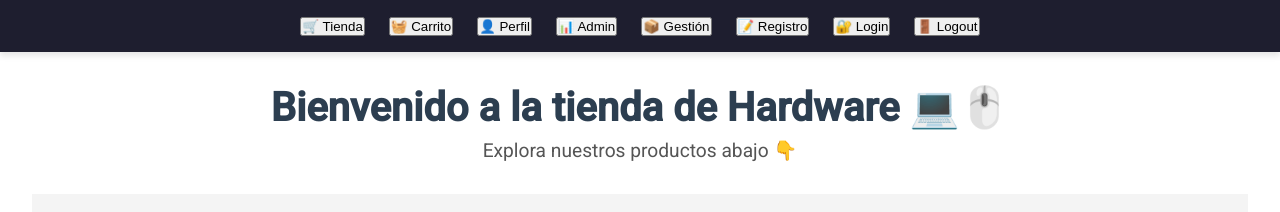
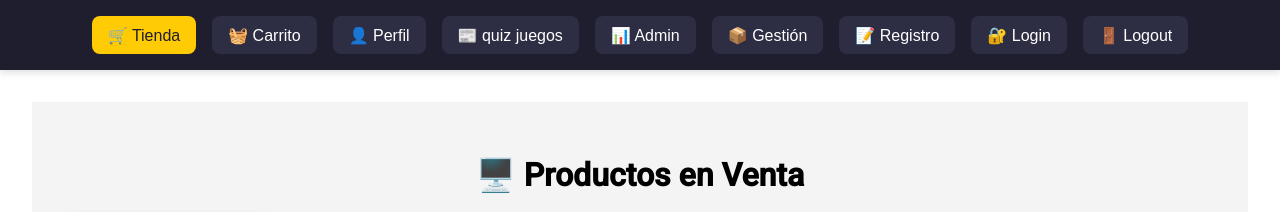
Before and after one commit to Dreyco0001/Angu_x01_integracion, an Angular app: page /tienda in a window 1280 px wide. Shown: the top 212 px of the page. Built offline with nearby package versions, Linux system fonts and the light colour scheme.

Commit message:
api agregada y correccion de routes

```diff
--- a/src/app/app.component.html
+++ b/src/app/app.component.html
@@ -25,7 +25,7 @@ body {
     background-color: #1e1e2f;
     padding: 1rem 2rem;
     color: #fff;
-  box-shadow: 0 4px 6px rgba(0,0,0,0.1);
+    box-shadow: 0 4px 6px rgba(0, 0, 0, 0.1);
   }
 
   .navbar {
@@ -36,20 +36,34 @@ body {
   .nav-menu {
     display: flex;
     flex-wrap: wrap;
-  gap: 1.5rem;
+    gap: 1rem;
     list-style: none;
   }
 
-.nav-menu li a {
-  color: #fff;
-  text-decoration: none;
-  font-weight: 500;
-  transition: color 0.3s;
+  .nav-menu li {
+    list-style: none;
   }
 
-.nav-menu li a:hover,
-.nav-menu li.active a {
-  color: #ffcb05;
+  .nav-button {
+    background-color: #2d2d44;
+    color: #fff;
+    border: none;
+    padding: 0.6rem 1rem;
+    border-radius: 8px;
+    font-weight: 500;
+    cursor: pointer;
+    transition: background-color 0.3s, transform 0.2s;
+    font-size: 1rem;
+  }
+
+  .nav-button:hover {
+    background-color: #3f3f5a;
+    transform: scale(1.05);
+  }
+
+  .nav-menu li.active .nav-button {
+    background-color: #ffcb05;
+    color: #1e1e2f;
   }
 
   /* ---------- MAIN ---------- */
@@ -108,7 +122,6 @@ body {
       font-size: 1rem;
     }
   }
-
 </style>
 
 <main class="main">
@@ -117,38 +130,37 @@ body {
       <nav class="navbar">
         <ul class="nav-menu">
           <li [class.active]="activeRoute === '/tienda'">
-          <button (click)="navigateTo('/tienda')">🛒 Tienda</button>
+            <button class="nav-button" (click)="navigateTo('/tienda')">🛒 Tienda</button>
           </li>
           <li [class.active]="activeRoute === '/carrito'">
-          <button (click)="navigateTo('/carrito')">🧺 Carrito</button>
+            <button class="nav-button" (click)="navigateTo('/carrito')">🧺 Carrito</button>
           </li>
           <li [class.active]="activeRoute === '/perfil-usuario'">
-          <button (click)="navigateTo('/perfil-usuario')">👤 Perfil</button>
+            <button class="nav-button" (click)="navigateTo('/perfil-usuario')">👤 Perfil</button>
+          </li>
+           <li [class.active]="activeRoute === '/noticias'">
+            <button class="nav-button" (click)="navigateTo('/noticias')">📰 quiz juegos</button>
           </li>
           <li [class.active]="activeRoute === '/admin'">
-          <button (click)="navigateTo('/admin')">📊 Admin</button>
+            <button class="nav-button" (click)="navigateTo('/admin')">📊 Admin</button>
           </li>
           <li [class.active]="activeRoute === '/gestion'">
-          <button (click)="navigateTo('/gestion')">📦 Gestión</button>
+            <button class="nav-button" (click)="navigateTo('/gestion')">📦 Gestión</button>
           </li>
-
-        <!-- Mostrar según autenticación -->
-        <li ngIf="!isLoggedIn" [class.active]="activeRoute === '/registro'">
-          <button (click)="navigateTo('/registro')">📝 Registro</button>
+          <li [class.active]="activeRoute === '/registro'">
+            <button class="nav-button" (click)="navigateTo('/registro')">📝 Registro</button>
           </li>
-        <li ngIf="!isLoggedIn" [class.active]="activeRoute === '/login'">
-          <button (click)="navigateTo('/login')">🔐 Login</button>
+          <li [class.active]="activeRoute === '/login'">
+            <button class="nav-button" (click)="navigateTo('/login')">🔐 Login</button>
           </li>
-        <li ngIf="isLoggedIn" [class.active]="activeRoute === '/logout'">
-          <button (click)="navigateTo('/logout')">🚪 Logout</button>
+          <li [class.active]="activeRoute === '/logout'">
+            <button class="nav-button" (click)="navigateTo('/logout')">🚪 Logout</button>
           </li>
         </ul>
       </nav>
     </header>
 
     <main class="main-content">
-    <h1>Bienvenido a la tienda de Hardware 💻🖱️</h1>
-    <p>Explora nuestros productos abajo 👇</p>
       <!-- <app-productos-destacados></app-productos-destacados> -->
       <router-outlet></router-outlet>
     </main>
@@ -163,5 +175,4 @@ body {
       <p>&copy; 2025 Mi tienda de Hardware. Todos los derechos reservados.</p>
     </footer>
   </div>
-
 </main>
--- a/src/app/app.component.ts
+++ b/src/app/app.component.ts
@@ -1,21 +1,21 @@
 import { Component } from '@angular/core';
 import { RouterOutlet } from '@angular/router';
 import { Router, NavigationEnd } from '@angular/router';
+import { CommonModule } from '@angular/common';
 
 @Component({
   standalone: true,
   selector: 'app-root',
-  imports: [RouterOutlet],
+  imports: [RouterOutlet, CommonModule],
   templateUrl: './app.component.html',
-  styleUrl: './app.component.css'
+  styleUrl: './app.component.css'  // Aquí es "styleUrls", con s al final, no "styleUrl"
 })
 export class AppComponent {
-   title = 'anguV2';
-  isLoggedIn = false; // Aquí pon la lógica real para saber si el usuario está logueado
+  title = 'anguV2';
+  isLoggedIn = false; // lógica real para logueo pendiente
   activeRoute: string = '';
 
   constructor(private router: Router) {
-    // Para actualizar la ruta activa y que cambie la clase active en el menú
     this.router.events.subscribe(event => {
       if (event instanceof NavigationEnd) {
         this.activeRoute = event.urlAfterRedirects;
--- a/src/app/app.routes.server.ts
+++ b/src/app/app.routes.server.ts
@@ -30,6 +30,10 @@ export const serverRoutes: ServerRoute[] = [
     renderMode: RenderMode.Client
   },
   {
+    path: 'noticias',
+    renderMode: RenderMode.Client
+  },
+  {
     path: '**',
     renderMode: RenderMode.Client
   }
--- a/src/app/app.routes.ts
+++ b/src/app/app.routes.ts
@@ -6,6 +6,7 @@ import { AdminComponent } from './admin/admin.component';
 import { GestionComponent } from './gestion/gestion.component';
 import { RegistroComponent } from './registro/registro.component';
 import { LoginComponent } from './login/login.component';
+import { NoticiasListaComponent } from './noticias/noticias-lista.component';
 
 export const routes: Routes = [
   { path: 'tienda', component: TiendaComponent },
@@ -15,6 +16,7 @@ export const routes: Routes = [
   { path: 'gestion', component: GestionComponent },
   { path: 'registro', component: RegistroComponent },
   { path: 'login', component: LoginComponent },
+  { path: 'noticias', component: NoticiasListaComponent },
   { path: '', redirectTo: 'tienda', pathMatch: 'full' },  // Tienda es el nuevo home
   { path: '**', redirectTo: 'tienda' }  // Catch-all
 ];
--- /dev/null
+++ b/src/app/noticias/noticias-lista.component.css
@@ -0,0 +1,90 @@
+.noticias-container {
+  padding: 1rem;
+  max-width: 600px;
+  margin: 0 auto;
+  font-family: Arial, sans-serif;
+}
+
+h2 {
+  margin-bottom: 1rem;
+  text-align: center;
+}
+
+/* Contenedor de cada pregunta y respuestas */
+.noticias-container p {
+  font-size: 1.1rem;
+  margin-bottom: 0.5rem;
+}
+
+/* Botones de respuestas */
+.answer-button {
+  display: block;
+  width: 100%;
+  margin-bottom: 0.5rem;
+  padding: 0.7rem 1rem;
+  font-size: 1rem;
+  border-radius: 6px;
+  border: 2px solid #007BFF;
+  background-color: white;
+  color: #007BFF;
+  cursor: pointer;
+  text-align: left;
+  transition: background-color 0.3s, color 0.3s;
+}
+
+.answer-button:hover:not(:disabled) {
+  background-color: #e6f0ff;
+}
+
+.answer-button:disabled {
+  cursor: default;
+  opacity: 0.7;
+}
+
+/* Respuesta correcta */
+.answer-button.correct {
+  background-color: #28a745;
+  border-color: #28a745;
+  color: white;
+}
+
+/* Respuesta incorrecta */
+.answer-button.wrong {
+  background-color: #dc3545;
+  border-color: #dc3545;
+  color: white;
+}
+
+/* Mensaje de carga y error */
+.error-message {
+  color: #dc3545;
+  font-weight: bold;
+  margin-bottom: 1rem;
+  text-align: center;
+}
+
+button {
+  cursor: pointer;
+}
+
+/* Resultado final */
+h3 {
+  text-align: center;
+  margin-top: 1.5rem;
+}
+
+button {
+  display: block;
+  margin: 1rem auto;
+  padding: 0.7rem 1.5rem;
+  font-size: 1rem;
+  border-radius: 6px;
+  border: none;
+  background-color: #007BFF;
+  color: white;
+  transition: background-color 0.3s;
+}
+
+button:hover {
+  background-color: #0056b3;
+}
--- /dev/null
+++ b/src/app/noticias/noticias-lista.component.html
@@ -0,0 +1,21 @@
+<div class="quiz-container">
+  <h2>🎮 Quiz de Juegos</h2>
+
+  <div *ngIf="loading">Cargando preguntas...</div>
+
+  <div *ngIf="!loading && !finished">
+    <p><b>Pregunta {{ currentIndex + 1 }} de {{ questions.length }}:</b></p>
+    <p [innerHTML]="questions[currentIndex].question_es"></p>
+
+    <div *ngFor="let ans of questions[currentIndex].answers_es">
+      <button (click)="answer(ans)" class="answer-button" [disabled]="answered">
+        <span [innerHTML]="ans"></span>
+      </button>
+    </div>
+  </div>
+
+  <div *ngIf="finished">
+    <h3>Resultado: {{ score }} / {{ questions.length }}</h3>
+    <button (click)="restart()">Volver a jugar</button>
+  </div>
+</div>
--- /dev/null
+++ b/src/app/noticias/noticias-lista.component.ts
@@ -0,0 +1,127 @@
+import { Component, inject } from '@angular/core';
+import { CommonModule } from '@angular/common';
+import { HttpClient } from '@angular/common/http';
+
+@Component({
+  selector: 'app-noticias-lista',
+  standalone: true,
+  imports: [CommonModule],
+  template: `
+    <div class="noticias-container">
+      <h2>🎮 Quiz de Juegos (Preguntas en Español)</h2>
+
+      <div *ngIf="loading">Cargando preguntas...</div>
+
+      <div *ngIf="!loading && !finished">
+        <p><b>Pregunta {{ currentIndex + 1 }} de {{ questions.length }}:</b></p>
+        <p [innerHTML]="questions[currentIndex].question"></p>
+
+        <div *ngFor="let ans of questions[currentIndex].allAnswers">
+          <button
+            (click)="answer(ans)"
+            class="answer-button"
+            [disabled]="answered"
+            [class.correct]="answered && ans === questions[currentIndex].correctAnswer"
+            [class.wrong]="answered && ans !== questions[currentIndex].correctAnswer && ans === selectedAnswer"
+          >
+            <span [innerHTML]="ans"></span>
+          </button>
+        </div>
+      </div>
+
+      <div *ngIf="finished">
+        <h3>Resultado: {{ score }} / {{ questions.length }}</h3>
+        <button (click)="restart()">Volver a jugar</button>
+      </div>
+    </div>
+  `,
+  styleUrls: ['./noticias-lista.component.css']
+})
+export class NoticiasListaComponent {
+  private http = inject(HttpClient);
+
+  questions: any[] = [];
+  currentIndex = 0;
+  score = 0;
+  answered = false;
+  finished = false;
+  loading = true;
+  selectedAnswer: string | null = null;
+
+  constructor() {
+    this.loadQuestions();
+  }
+
+  loadQuestions() {
+    const url = 'https://opentdb.com/api.php?amount=10&category=15&lang=es&type=multiple';
+
+    this.http.get<any>(url).subscribe({
+      next: (data) => {
+        if (data.results && data.results.length) {
+          this.questions = data.results.map((q: any) => {
+            const allAnswers = [...q.incorrect_answers, q.correct_answer];
+            this.shuffleArray(allAnswers);
+            return {
+              question: q.question,
+              correctAnswer: q.correct_answer,
+              allAnswers,
+            };
+          });
+          this.loading = false;
+          this.resetState();
+        } else {
+          this.loading = false;
+          alert('No se encontraron preguntas.');
+        }
+      },
+      error: (err) => {
+        this.loading = false;
+        alert('Error al cargar preguntas.');
+        console.error(err);
+      }
+    });
+  }
+
+  answer(selected: string) {
+    if (this.answered) return;
+
+    this.answered = true;
+    this.selectedAnswer = selected;
+
+    if (selected === this.questions[this.currentIndex].correctAnswer) {
+      this.score++;
+    }
+
+    setTimeout(() => {
+      this.currentIndex++;
+      this.answered = false;
+      this.selectedAnswer = null;
+
+      if (this.currentIndex >= this.questions.length) {
+        this.finished = true;
+      }
+    }, 1500);
+  }
+
+  restart() {
+    this.currentIndex = 0;
+    this.score = 0;
+    this.finished = false;
+    this.loadQuestions();
+  }
+
+  resetState() {
+    this.currentIndex = 0;
+    this.score = 0;
+    this.answered = false;
+    this.finished = false;
+    this.selectedAnswer = null;
+  }
+
+  shuffleArray(array: any[]) {
+    for (let i = array.length - 1; i > 0; i--) {
+      const j = Math.floor(Math.random() * (i + 1));
+      [array[i], array[j]] = [array[j], array[i]];
+    }
+  }
+}
--- a/src/main.ts
+++ b/src/main.ts
@@ -1,6 +1,12 @@
 import { bootstrapApplication } from '@angular/platform-browser';
-import { appConfig } from './app/app.config';
 import { AppComponent } from './app/app.component';
+import { provideRouter } from '@angular/router';
+import { provideHttpClient } from '@angular/common/http';
+import { routes } from './app/app.routes';
 
-bootstrapApplication(AppComponent, appConfig)
-  .catch((err) => console.error(err));
+bootstrapApplication(AppComponent, {
+  providers: [
+    provideRouter(routes),      // Provee el router con tus rutas
+    provideHttpClient()         // Provee HttpClient para las peticiones HTTP
+  ]
+}).catch(err => console.error(err));
```
Also changed, not shown: 1 other file (tests, documents, lock files or other folders). Lines whose indentation alone changed are shown as unchanged.
